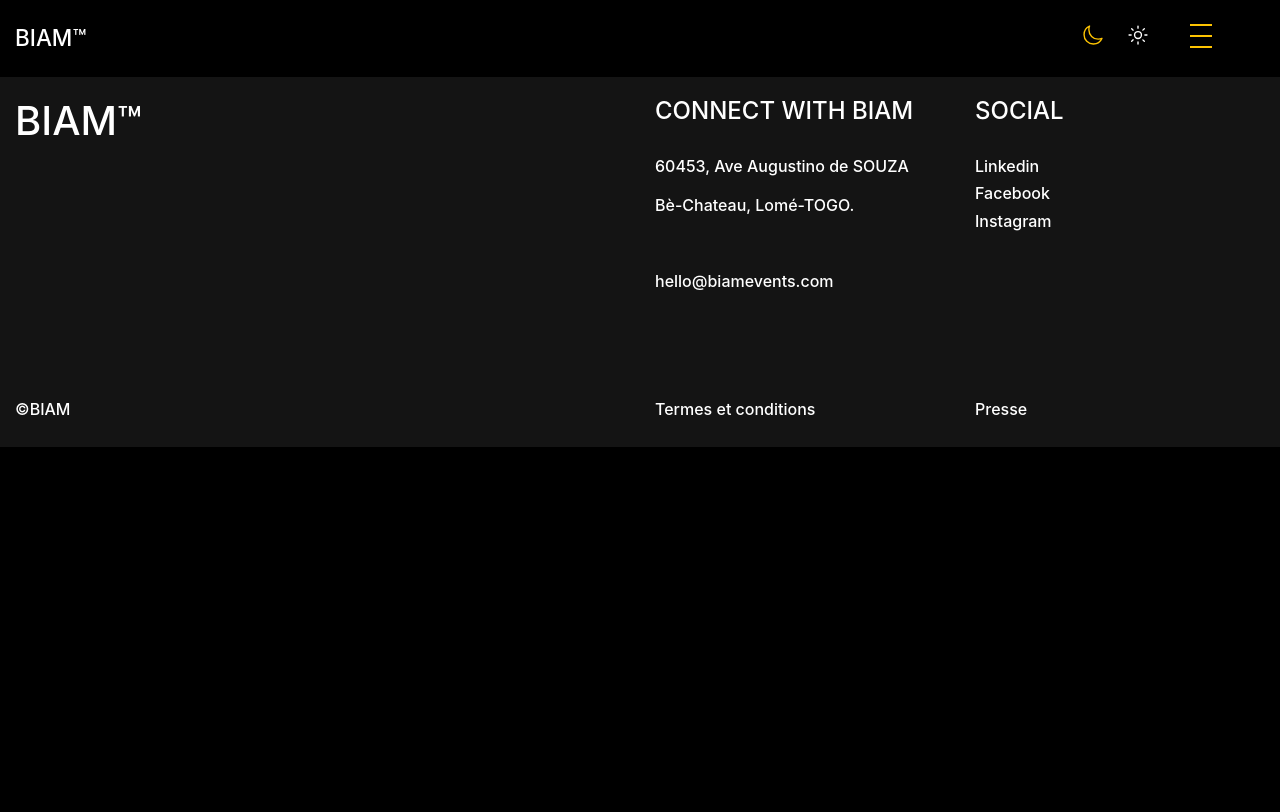
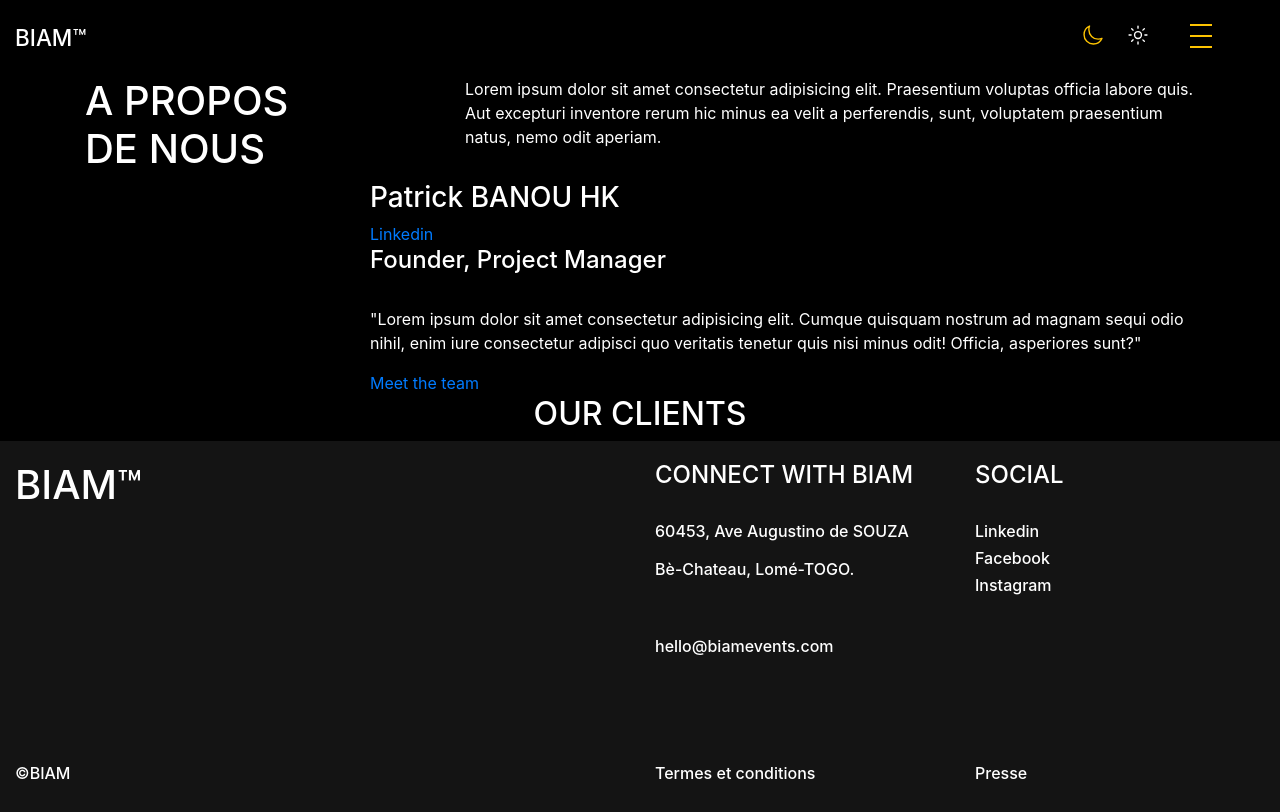
Before and after one commit to othnielaghey/BIAM-Events, a plain HTML site: page index.html in a window 1280 px wide. Drawn offline with nearby package versions, Linux system fonts and the light colour scheme.

Commit message:
Update index.html

```diff
--- a/index.html
+++ b/index.html
@@ -102,6 +102,76 @@
 
     </div>
 
+    <div class="container-fluid">
+
+        <div class="container">
+
+            <div class="row">
+
+                <div class="col-md-4">
+
+                    <h1>A PROPOS <br> DE NOUS </h1>
+
+                </div>
+
+                <div class="col-md-8">
+
+                    <p>Lorem ipsum dolor sit amet consectetur adipisicing elit. Praesentium voluptas officia labore quis. Aut excepturi inventore rerum hic minus ea velit a perferendis, sunt, voluptatem praesentium natus, nemo odit aperiam.</p>
+
+                </div>
+
+            </div>
+
+            <div class="row">
+
+                <div class="col-md-3">
+
+                </div>
+
+                <div class="col-md-9">
+
+                    <div>
+                        <h3>Patrick BANOU <span>HK</span></h3>
+                        <a href="">Linkedin</a>
+                    </div>
+                    <h4>Founder, Project Manager</h4>
+                    <br>
+                    <p>"Lorem ipsum dolor sit amet consectetur adipisicing elit. Cumque quisquam nostrum ad magnam sequi odio nihil, enim iure consectetur adipisci quo veritatis tenetur quis nisi minus odit! Officia, asperiores sunt?"</p>
+
+                    <a href="">Meet the team</a>
+
+                </div>
+
+            </div>
+
+        </div>
+
+    </div>
+
+    <div class="container-fluid">
+
+        <div class="row">
+
+            <div class="col-md-12 text-center">
+
+                <h2>OUR CLIENTS</h2>
+
+            </div>
+
+        </div>
+
+        <div class="row">
+
+            <div class="col-md-12">
+
+
+
+            </div>
+
+        </div>
+
+    </div>
+
     <footer>
 
         <div class="container-fluid">
@@ -171,6 +241,7 @@
 
 <script src="https://unpkg.com/ionicons@5.4.0/dist/ionicons.js"></script>
 <script src="Design/JS/index.js"></script>
+<script src="Design/JS/clientinfiniteanimation.js"></script>
 <script>
 
 </script>
```
